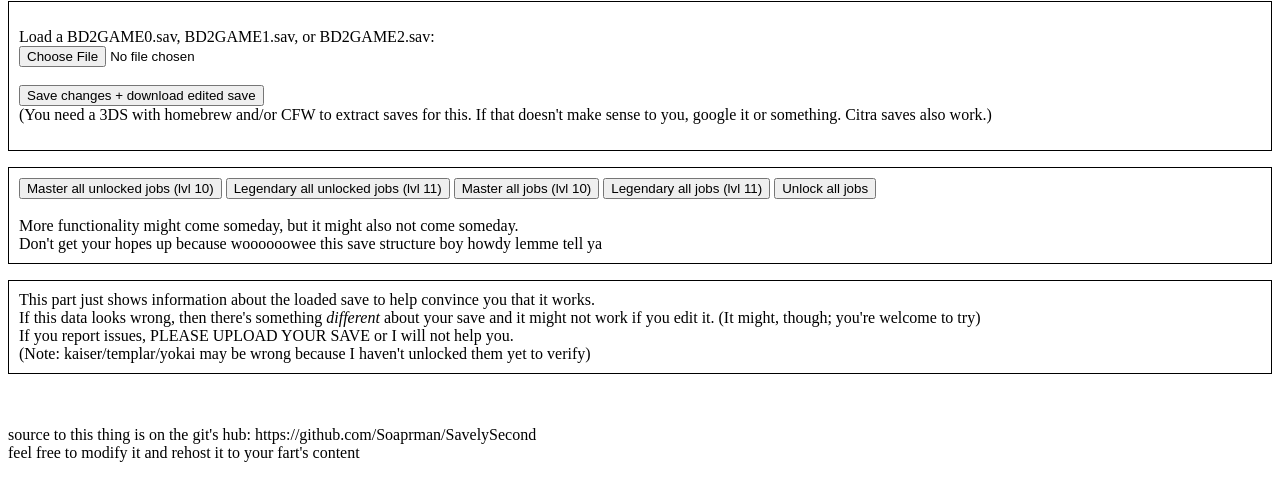
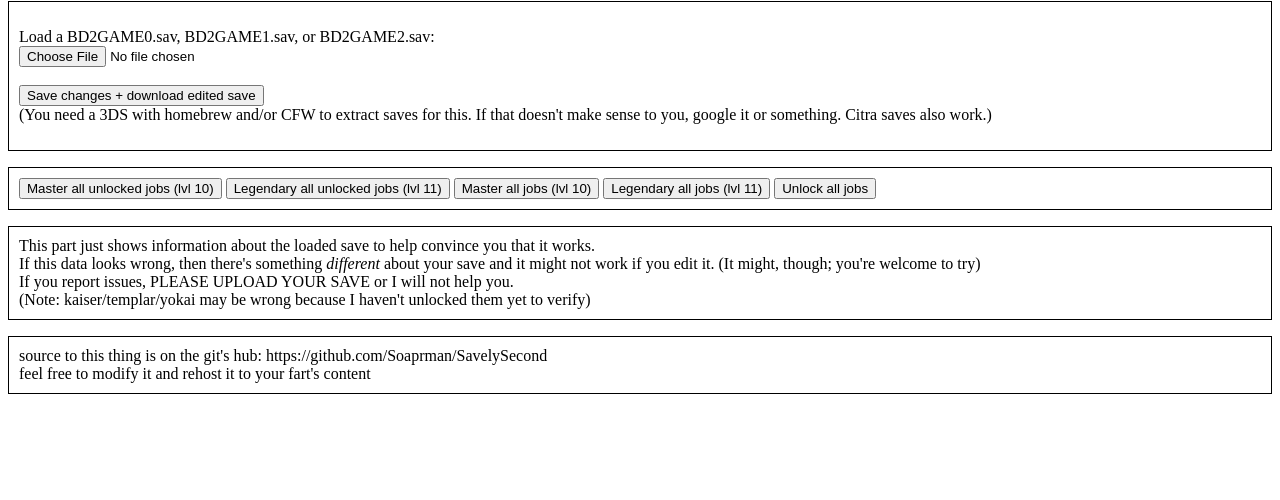
Before and after one commit to Soaprman/SavelySecond, a plain HTML site: page index.html in a window 1280 px wide. Shown: the part 108-608 px from the top of the page. Drawn offline with Linux system fonts and the light colour scheme; a script that the page names is missing.

Commit message:
Update text placement/comments
You know it!

```diff
--- a/index.html
+++ b/index.html
@@ -47,10 +47,11 @@
             <button id="allJobsLv10">Master all jobs (lvl 10)</button>
             <button id="allJobsLv11">Legendary all jobs (lvl 11)</button>
             <button id="unlockAllJobs">Unlock all jobs</button>
-            <br/><br/>
+            <!-- <br/><br/>
             More functionality might come someday, but it might also not come someday.
             <br/>
-            Don't get your hopes up because woooooowee this save structure boy howdy lemme tell ya
+            Don't get your hopes up because woooooowee this save structure boy howdy lemme tell ya -->
+            <!-- More functionality is here biches! 😈 -->
         </div>
 
         <div class="box">
@@ -62,9 +63,10 @@
             <div id="inspiresConfidenceDoesntIt" style="display: none;"></div>
         </div>
 
-        <br/><br/>
-        source to this thing is on the git's hub: https://github.com/Soaprman/SavelySecond
-        <br/>
-        feel free to modify it and rehost it to your fart's content
+        <div class="box">
+            source to this thing is on the git's hub: https://github.com/Soaprman/SavelySecond
+            <br/>
+            feel free to modify it and rehost it to your fart's content
+        </div>
     </body>
 </html>
```
